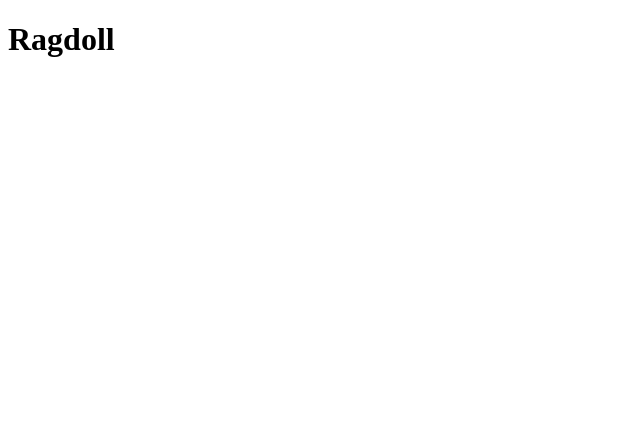
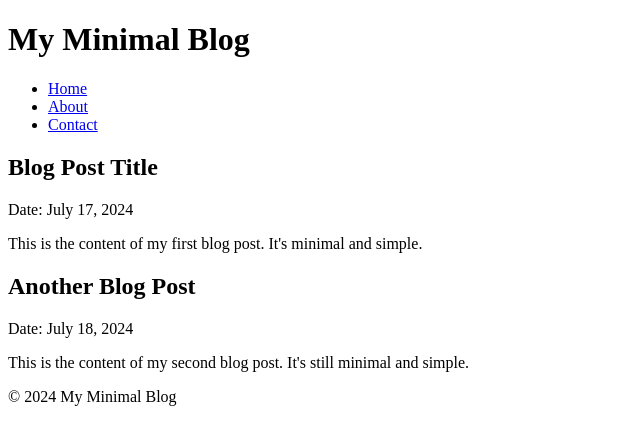
Before and after one commit to thaljaoui-nawel/html-practice, a plain HTML site: page elements_and_structure/part_2/index.html in a window 1280 px wide. Shown: the whole page, without its empty margins (0-640 px from the left). Drawn offline with Linux system fonts and the light colour scheme.

Commit message:
update part_2

```diff
--- a/elements_and_structure/part_2/index.html
+++ b/elements_and_structure/part_2/index.html
@@ -3,9 +3,39 @@
   <head>
     <meta charset="UTF-8" />
     <meta name="viewport" content="width=device-width, initial-scale=1.0" />
-    <title>Cat breeds</title>
+    <title>My Minimal Blog</title>
   </head>
   <body>
-    <h1>Ragdoll</h1>
+    <div id="header">
+      <h1>My Minimal Blog</h1>
+      <div id="nav">
+        <ul>
+          <li><a href="#">Home</a></li>
+          <li><a href="#">About</a></li>
+          <li><a href="#">Contact</a></li>
+        </ul>
+      </div>
+    </div>
+    <div id="main">
+      <div class="article">
+        <h2>Blog Post Title</h2>
+        <p>Date: July 17, 2024</p>
+        <p>
+          This is the content of my first blog post. It's minimal and simple.
+        </p>
+      </div>
+      <div class="article">
+        <h2>Another Blog Post</h2>
+        <p>Date: July 18, 2024</p>
+        <p>
+          This is the content of my second blog post. It's still minimal and
+          simple.
+        </p>
+      </div>
+    </div>
+
+    <div id="footer">
+      <p>&copy; 2024 My Minimal Blog</p>
+    </div>
   </body>
 </html>
```
Also changed, not shown: elements_and_structure/part_2/img/Ragdoll_cat.jpg (deleted), 1 other file.
